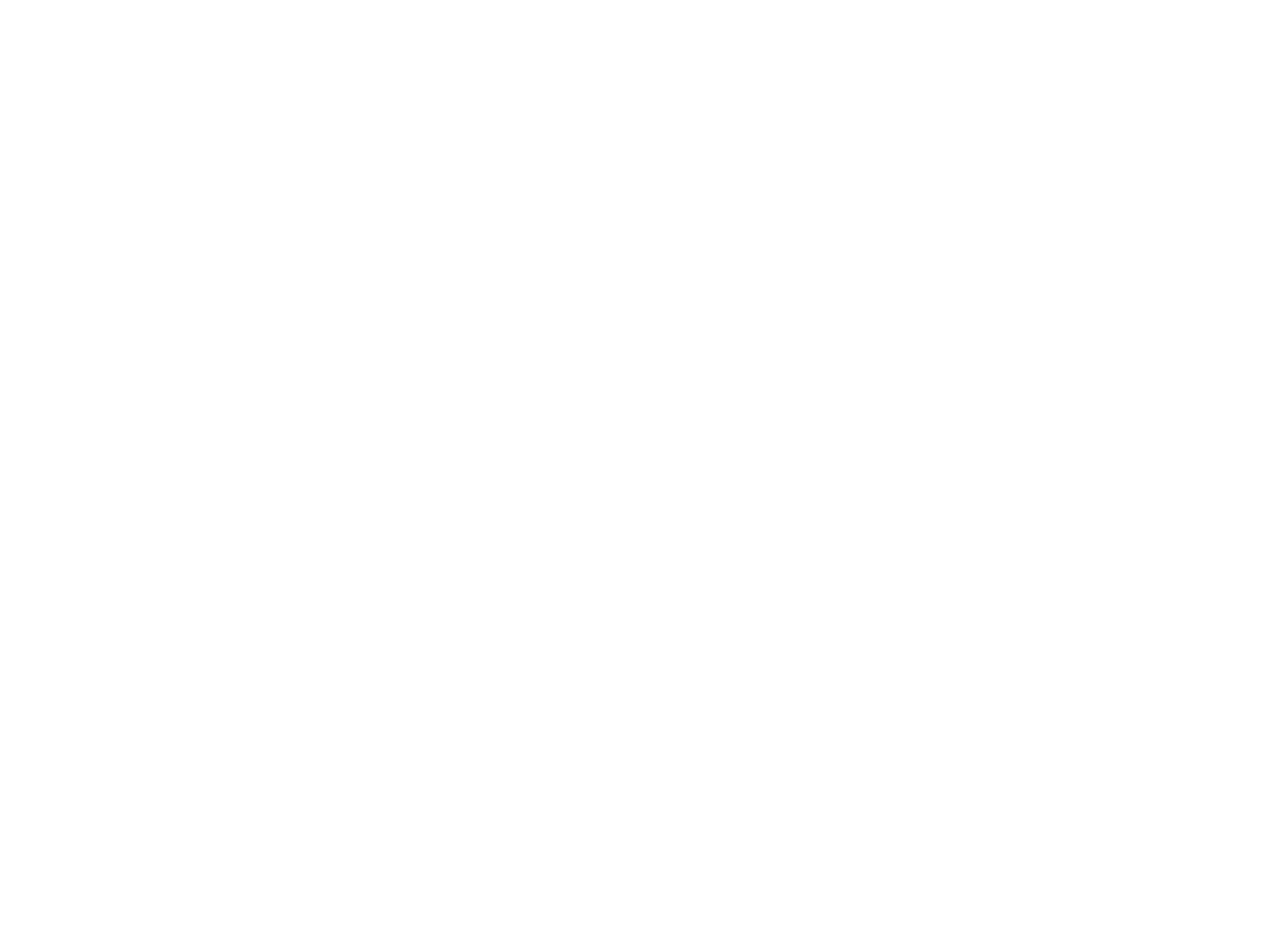
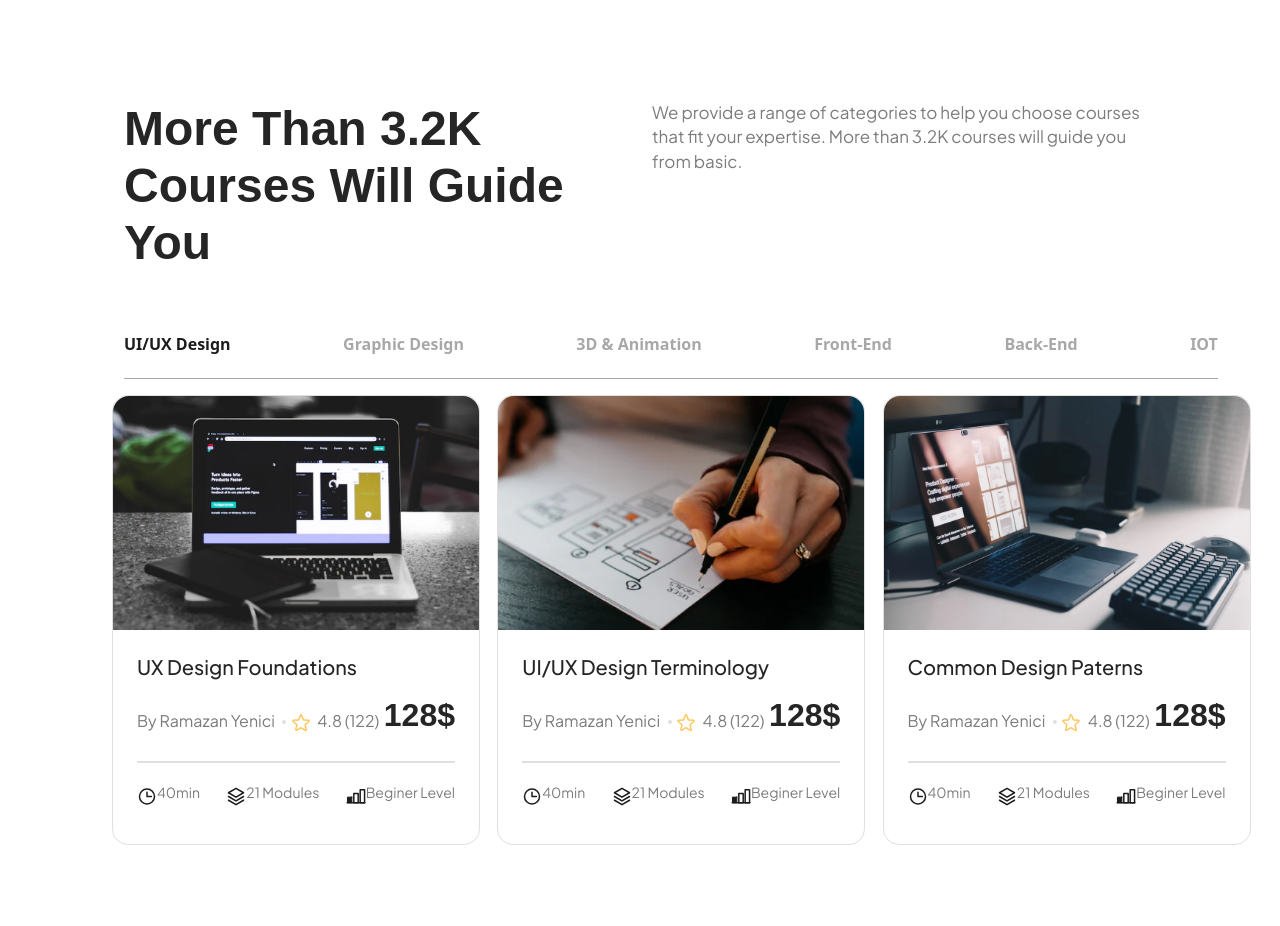
Before and after one commit to OrkhanKarimli/cardscomponent, a React (Create React App) app: page / in a window 1280 px wide. Shown: the top 926 px of the page. Before the commit the page ends 800 px from the top, so only its background shows below. Built offline with nearby package versions, Linux system fonts and the light colour scheme; a web font is replaced by a local one.

Commit message:
Popular Courses Page Finish

```diff
--- a/src/App.js
+++ b/src/App.js
@@ -1,11 +1,9 @@
 import "./App.css";
 import "./scss/style.scss";
-import courseimg from "../src/image/image118.png"
-import Coursecard from "./components/Coursecard"
+import Popularcourses from "./components/Popularcourses";
 function App() {
   return(
-<>
-</>
+<Popularcourses/>
   )
 }
 
--- a/src/components/Coursecard.jsx
+++ b/src/components/Coursecard.jsx
@@ -5,28 +5,26 @@
 import { ReactComponent as Clockicon } from "../icons/Clock.svg";
 import { ReactComponent as Stackicon } from "../icons/Stack.svg";
 import { ReactComponent as Beginer } from "../icons/Beginer.svg";
-const Coursecard = ({
+export const Coursecard = ({
   imgSrc,
   courseTitle,
   courseAuthor,
   coursePrice,
   courseTime,
   courseModules,
-  courseLevel
+  courseLevel,
+  className
 }) => {
   return (
-    <div
-      className="container"
-      style={{ backgroundColor: "#F9F9F9", padding: "2%" }}
-    >
-      <div className="row">
-        <div className="col-md-4 coursecard_main">
+
+
+        <div className={`col-md-4 coursecard_main ${className}`}>
           <div className="row">
             <div className="coursecard_image">
               <img src={imgSrc}>
               </img>
             </div>
-            <div className="col-md-12">
+            <div  className="col-md-12">
               <ul>
                 <li>
                   <p>{courseTitle}</p>
@@ -51,15 +49,15 @@
                </label>
                <label>
                <i><Beginer/></i>
-              <p>{courseModules}</p>
+              <p>{courseLevel}</p>
                </label>
                 </li>
               </ul>
             </div>
           </div>
         </div>
-      </div>
-    </div>
+
+
   );
 };
 
--- /dev/null
+++ b/src/components/Popularcourses.jsx
@@ -0,0 +1,75 @@
+import React from "react";
+import "bootstrap/dist/css/bootstrap.css";
+import courseimg from "../image/courseimage.png";
+import courseimg1 from "../image/coursesprogress1.png";
+import courseimg2 from "../image/popularcourses.png";
+import Coursecard from "./Coursecard";
+const Popularcourses = () => {
+  return (
+    <div className="container-fluid popular-main">
+      <div className="row">
+        <div className="col-md-6 popular-left">
+          <h2>
+            More Than 3.2K <br />
+            Courses Will Guide You
+          </h2>
+        </div>
+        <div className="col-md-6 popular-right">
+          <p>
+            We provide a range of categories to help you choose courses <br />{" "}
+            that fit your expertise. More than 3.2K courses will guide you from
+            basic.
+          </p>
+        </div>
+        <div className="col-md-12 popular_courses_category">
+          <ul>
+            <li>UI/UX Design</li>
+            <li>Graphic Design</li>
+            <li>3D & Animation</li>
+            <li>Front-End</li>
+            <li>Back-End</li>
+            <li>IOT</li>
+          </ul>
+        </div>
+        <div className="col-md-12 d-flex coursesform">
+          <Coursecard
+            imgSrc={courseimg}
+            courseTitle={"UX Design Foundations"}
+            courseAuthor={"By Ramazan Yenici"}
+            courseLevel={"Beginer Level"}
+            courseModules={"21 Modules"}
+            coursePrice={"128$"}
+            courseTime={"40min"}
+          />
+          <Coursecard
+            className="marginadd"
+            imgSrc={courseimg1}
+            courseTitle={"UI/UX Design Terminology"}
+            courseAuthor={"By Ramazan Yenici"}
+            courseLevel={"Beginer Level"}
+            courseModules={"21 Modules"}
+            coursePrice={"128$"}
+            courseTime={"40min"}
+          />
+          <Coursecard
+            className="marginadd"
+            imgSrc={courseimg2}
+            courseTitle={"Common Design Paterns"}
+            courseAuthor={"By Ramazan Yenici"}
+            courseLevel={"Beginer Level"}
+            courseModules={"21 Modules"}
+            coursePrice={"128$"}
+            courseTime={"40min"}
+          />
+        </div>
+        <div className="col-md-12 courses_button_main">
+            <button className="coursesbutton">
+            More Courses
+            </button>
+        </div>
+      </div>
+    </div>
+  );
+};
+
+export default Popularcourses;
--- a/src/scss/_coursecard.scss
+++ b/src/scss/_coursecard.scss
@@ -18,6 +18,7 @@
       width: fit-content;
       object-fit: cover;
       height: 234px;
+      width: 100%;
       border-radius: 16px 16px 0px 0px;
     }
   }
--- /dev/null
+++ b/src/scss/_popularcourses.scss
@@ -0,0 +1,68 @@
+@mixin popular_text($size, $weight, $height, $color) {
+    font-size: $size;
+    font-weight: $weight;
+    line-height: $height;
+    color: $color;
+  }
+  .popular-main{
+    padding: 100px 124px 100px 124px !important;
+    .popular-left{
+        h2{
+         @include popular_text(48px,bold,57.2px ,
+         $cardmoduletextbody );
+         font-family: 'General Sans',sans-serif;
+        }
+    }
+    .popular-right{
+     p{
+        @include popular_text(17px,400 ,24.3px ,
+        $card_module_info );
+        font-family: $font-jakarta-light;
+
+     }
+    }
+    .popular_courses_category{
+        margin-top: 5%;
+        ul{
+            list-style: none;
+            padding: 0;
+            display: flex;
+            border-bottom: 1px solid $popularcoursestext;
+            width: 106%;
+            justify-content: space-between;
+            li{
+                list-style: none;
+                padding: 0;
+                @include popular_text(16px,600 ,24px ,
+                $popularcoursestext);
+                margin-bottom: 2%;
+            }
+            li:first-child{
+                @include popular_text(16px,600 ,24px ,
+                $infoiconcol);
+            }
+        }
+    }
+   .marginadd{
+    margin-left: 4%;
+   }
+   .courses_button_main{
+    display: flex;
+    justify-content: center;
+    .coursesbutton{
+        padding: 16px 32px 16px 32px;
+        @include popular_text(16px,600 ,24px ,
+        $card_module_icon_color);
+        border-radius: 1000px;
+        border: 1px solid $card_module_icon_color;
+        background-color: transparent;
+        text-align: center;
+        margin-top: 8%;
+
+       }
+       .coursesbutton:focus{
+        outline: none;
+       }
+   }
+
+  }
--- a/src/scss/_socialproof.scss
+++ b/src/scss/_socialproof.scss
@@ -1,7 +1,6 @@
-*{
-    overflow-x: hidden;
-}
+
 .social_proof_main{
+
     padding: 28px;
     text-align: center;
     p{
@@ -26,7 +25,7 @@
             display: flex;
             li{
                 list-style: none;
-                margin-right: 2%;
+
 
             }
         }
--- a/src/scss/_variables.scss
+++ b/src/scss/_variables.scss
@@ -7,3 +7,4 @@
 $card_module_icon_color:#32bca3;
 $author_info_color:#F9F9F9;
 $landing_text_color:#E0E0E0;
+$popularcoursestext:#A8A8A8;
--- a/src/scss/style.scss
+++ b/src/scss/style.scss
@@ -12,4 +12,5 @@
 @import "coursecard";
 @import "authorxs";
 @import "landingpage";
-@import "socialproof"
+@import "socialproof";
+@import "popularcourses"
```
Also changed, not shown: src/image/coursesprogress1.png (added), src/image/popularcourses.png (added).
